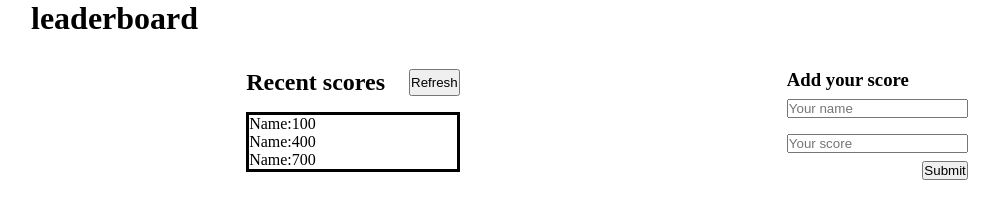
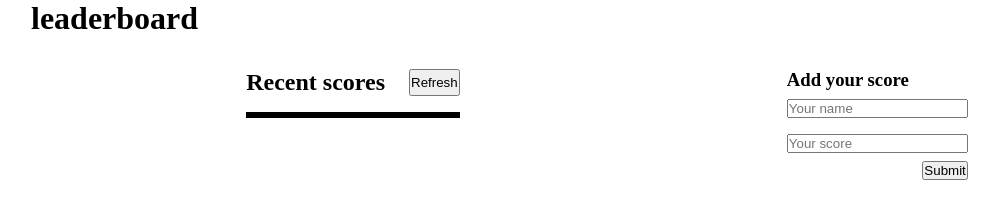
Before and after one commit to youmari/leaderboard, a website built with webpack: page src/index.html in a window 1280 px wide. Shown: the whole page, without its empty margins (33-1032 px from the left). Built offline with nearby package versions, Linux system fonts and the light colour scheme.

Commit message:
delete li element

```diff
--- a/src/index.html
+++ b/src/index.html
@@ -16,18 +16,7 @@
           <button class="refresh-btn">Refresh</button>
         </div>
         <ul class="recent-scores-list">
-          <li class="score-element">
-            <p class="score-name">Name: </p>
-            <span class="score-number">100</span>
-          </li>
-          <li class="score-element">
-            <p class="score-name">Name: </p>
-            <span class="score-number">400</span>
-          </li>
-          <li class="score-element">
-            <p class="score-name">Name: </p>
-            <span class="score-number">700</span>
-          </li>
+
         </ul>
       </section>
       <section class="add-score-section">
@@ -37,7 +26,8 @@
           <input type="text" name="name" id="name" title="name" placeholder="Your name">
           <label for="score"></label>
           <input type="text" name="score" id="score" title="score" placeholder="Your score">
-          <button type="submit">Submit</button>
+          <button id="submit" type="submit">Submit</button>
+          <p class="response"></p>
         </form>
       </section>
     </div>
```
